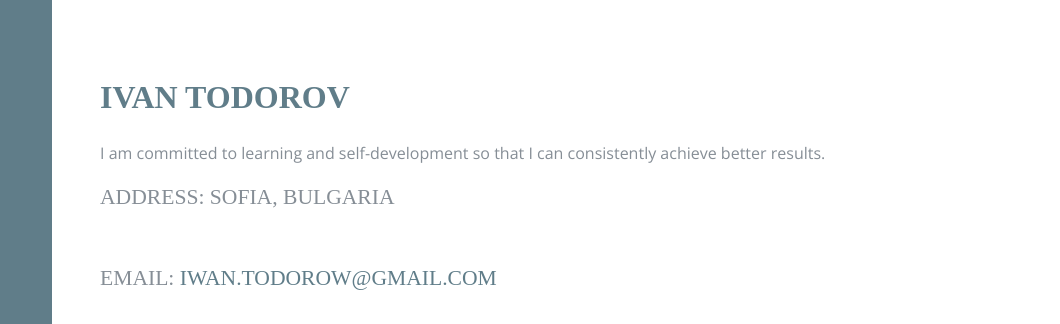
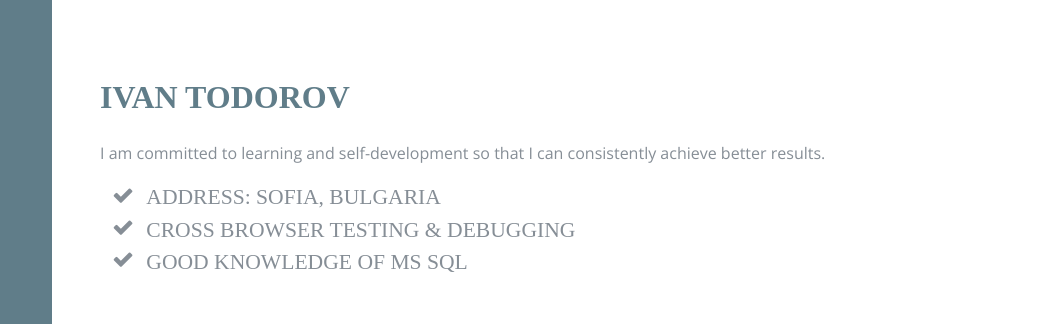
Before and after one commit to IvanIvTodorov/ivanivtodorov.github.io, a plain HTML site: page index.html in a window 1280 px wide. Shown: the top 324 px of the page, 220-1280 px from the left. Drawn offline with nearby package versions, Linux system fonts and the light colour scheme; a web font is replaced by a local one.

Commit message:
Resume update

```diff
--- a/index.html
+++ b/index.html
@@ -89,7 +89,22 @@
                 <p>
                     I am committed to learning and self-development so that I can consistently achieve better results.
                 </p>
-                <div class="subheading mb-5">Address: Sofia, Bulgaria
+                <div class="subheading mb-5">
+                    <ul class="fa-ul mb-0">
+                        <li>
+                            Address:
+                            <i class="fa-li fa fa-check"></i>
+                            Sofia, Bulgaria
+                        </li>
+                        <li>
+                            <i class="fa-li fa fa-check"></i>
+                            Cross Browser Testing &amp; Debugging
+                        </li>
+                        <li>
+                            <i class="fa-li fa fa-check"></i>
+                            Good knowledge of MS SQL
+                        </li>
+                    </ul>
                 </div>
                 <div class="subheading mb-5">Email:
                     <a href="mailto:iwan.todorow@gmail.com">iwan.todorow@gmail.com</a>
```
